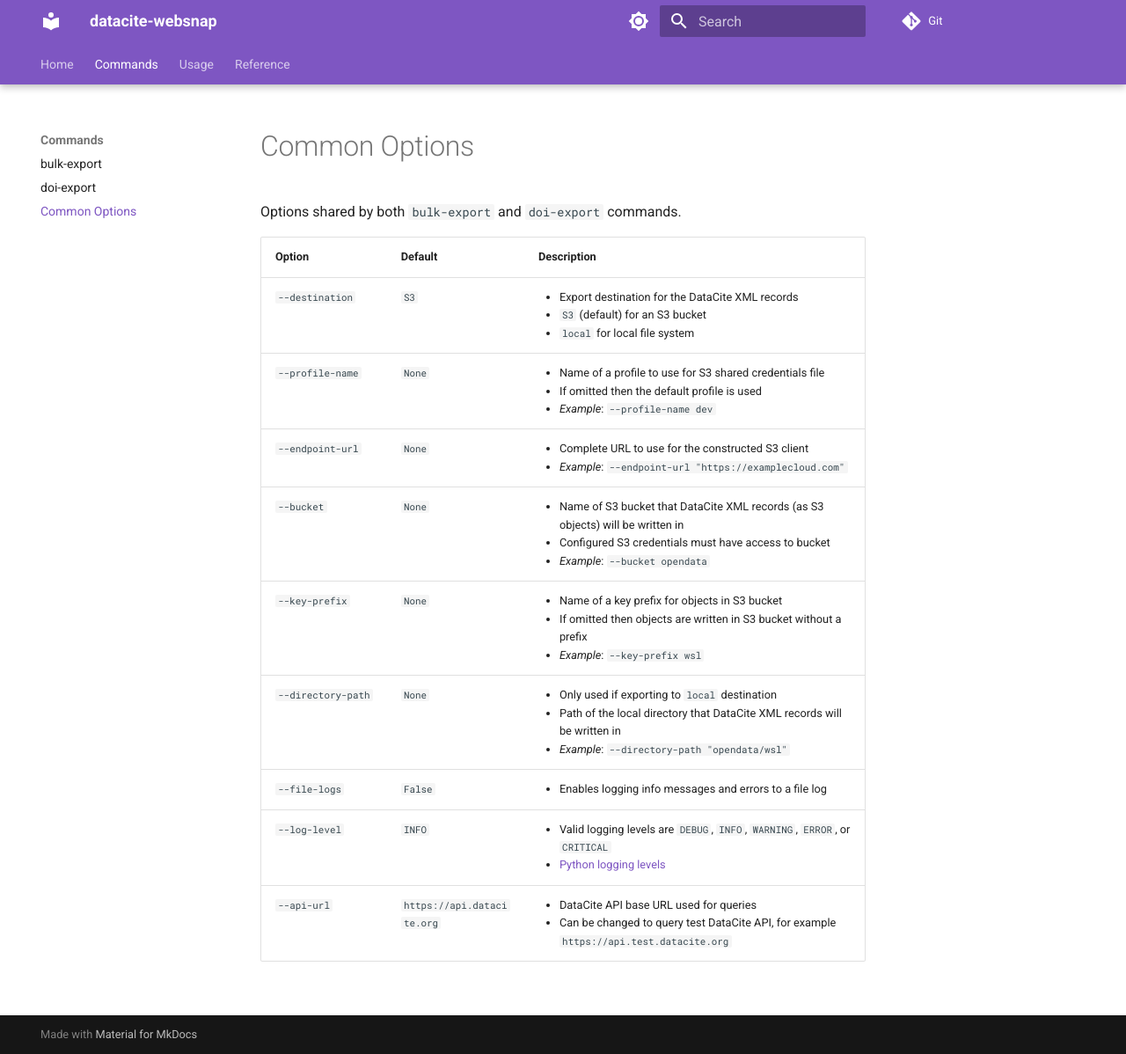
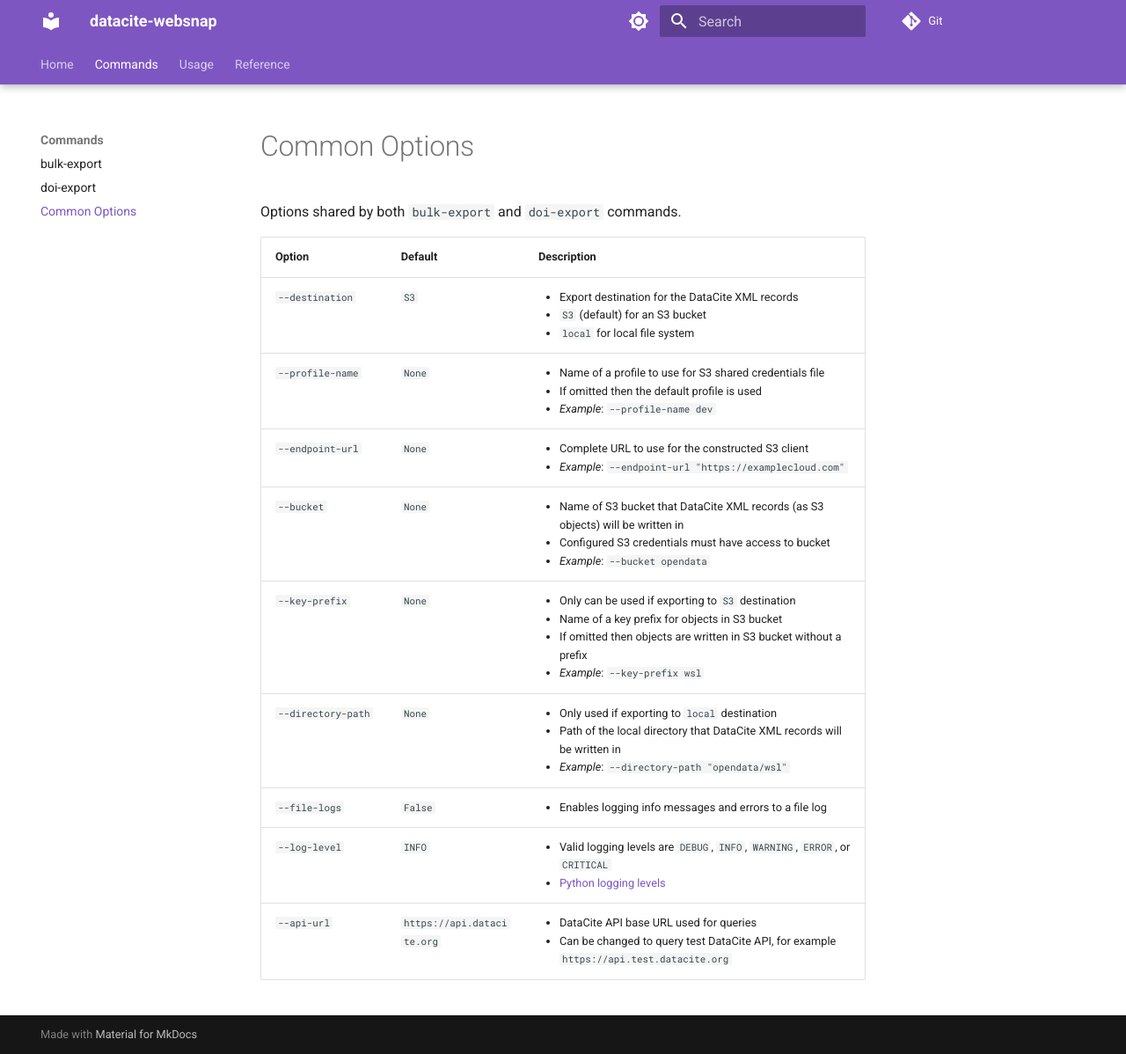
Before and after one commit to EnviDat/datacite-websnap, an MkDocs documentation site: the page built from docs/commands/common-options.md, in a window 1280 px wide and 1198 px high. Shown: the whole window at 88% size. Built offline with MkDocs 1.6.1 and Material for MkDocs 9.7.7, drawn with Linux system fonts in a browser that asks for light colours.

Commit message:
docs: update option descriptions

```diff
--- a/docs/commands/common-options.md
+++ b/docs/commands/common-options.md
@@ -2,14 +2,14 @@
 
 Options shared by both `bulk-export` and `doi-export` commands.
 
-| Option             | Default                    | Description                                                                                                                                                                                                                 |
-|--------------------|----------------------------|-----------------------------------------------------------------------------------------------------------------------------------------------------------------------------------------------------------------------------|
-| `--destination`    | `S3`                       | <ul><li>Export destination for the DataCite XML records</li><li>`S3` (default) for an S3 bucket</li><li>`local` for local file system</li></ul>                                                                             |
-| `--profile-name`   | `None`                     | <ul><li>Name of a profile to use for S3 shared credentials file</li><li>If omitted then the default profile is used</li><li>*Example*: `--profile-name dev`</li></ul>                                                       |
-| `--endpoint-url`   | `None`                     | <ul><li>Complete URL to use for the constructed S3 client</li><li>*Example*: `--endpoint-url "https://examplecloud.com"`</li></ul>                                                                                          |
-| `--bucket`         | `None`                     | <ul><li>Name of S3 bucket that DataCite XML records (as S3 objects) will be written in</li><li>Configured S3 credentials must have access to bucket</li><li>*Example*: `--bucket opendata`</li></ul>                        |
-| `--key-prefix`     | `None`                     | <ul><li>Name of a key prefix for objects in S3 bucket</li><li>If omitted then objects are written in S3 bucket without a prefix</li><li>*Example*: `--key-prefix wsl`</li></ul>                                             |
-| `--directory-path` | `None`                     | <ul><li>Only used if exporting to `local` destination</li><li>Path of the local directory that DataCite XML records will be written in</li><li>*Example*: `--directory-path "opendata/wsl"`</li></ul>                       |
-| `--file-logs`      | `False`                    | <ul><li>Enables logging info messages and errors to a file log</li></ul>                                                                                                                                                    |
-| `--log-level`      | `INFO`                     | <ul><li>Valid logging levels are `DEBUG`, `INFO`, `WARNING`, `ERROR`, or `CRITICAL`</li><li>[Python logging levels](https://docs.python.org/3/library/logging.html#logging-levels){target="_blank"}</li></ul>               |
-| `--api-url`        | `https://api.datacite.org` | <ul><li>DataCite API base URL used for queries</li><li>Can be changed to query test DataCite API, for example `https://api.test.datacite.org`</li></ul>                                                                     |
+| Option             | Default                    | Description                                                                                                                                                                                                                               |
+|--------------------|----------------------------|-------------------------------------------------------------------------------------------------------------------------------------------------------------------------------------------------------------------------------------------|
+| `--destination`    | `S3`                       | <ul><li>Export destination for the DataCite XML records</li><li>`S3` (default) for an S3 bucket</li><li>`local` for local file system</li></ul>                                                                                           |
+| `--profile-name`   | `None`                     | <ul><li>Name of a profile to use for S3 shared credentials file</li><li>If omitted then the default profile is used</li><li>*Example*: `--profile-name dev`</li></ul>                                                                     |
+| `--endpoint-url`   | `None`                     | <ul><li>Complete URL to use for the constructed S3 client</li><li>*Example*: `--endpoint-url "https://examplecloud.com"`</li></ul>                                                                                                        |
+| `--bucket`         | `None`                     | <ul><li>Name of S3 bucket that DataCite XML records (as S3 objects) will be written in</li><li>Configured S3 credentials must have access to bucket</li><li>*Example*: `--bucket opendata`</li></ul>                                      |
+| `--key-prefix`     | `None`                     | <ul><li>Only can be used if exporting to `S3` destination</li><li>Name of a key prefix for objects in S3 bucket</li><li>If omitted then objects are written in S3 bucket without a prefix</li><li>*Example*: `--key-prefix wsl`</li></ul> |
+| `--directory-path` | `None`                     | <ul><li>Only used if exporting to `local` destination</li><li>Path of the local directory that DataCite XML records will be written in</li><li>*Example*: `--directory-path "opendata/wsl"`</li></ul>                                     |
+| `--file-logs`      | `False`                    | <ul><li>Enables logging info messages and errors to a file log</li></ul>                                                                                                                                                                  |
+| `--log-level`      | `INFO`                     | <ul><li>Valid logging levels are `DEBUG`, `INFO`, `WARNING`, `ERROR`, or `CRITICAL`</li><li>[Python logging levels](https://docs.python.org/3/library/logging.html#logging-levels){target="_blank"}</li></ul>                             |
+| `--api-url`        | `https://api.datacite.org` | <ul><li>DataCite API base URL used for queries</li><li>Can be changed to query test DataCite API, for example `https://api.test.datacite.org`</li></ul>                                                                                   |
```
Also changed, not shown: docs/commands/bulk-export.md (+6 -6 lines), docs/reference/logs.md (+1 -1 lines), docs/usage/local.md (+1 -1 lines).
